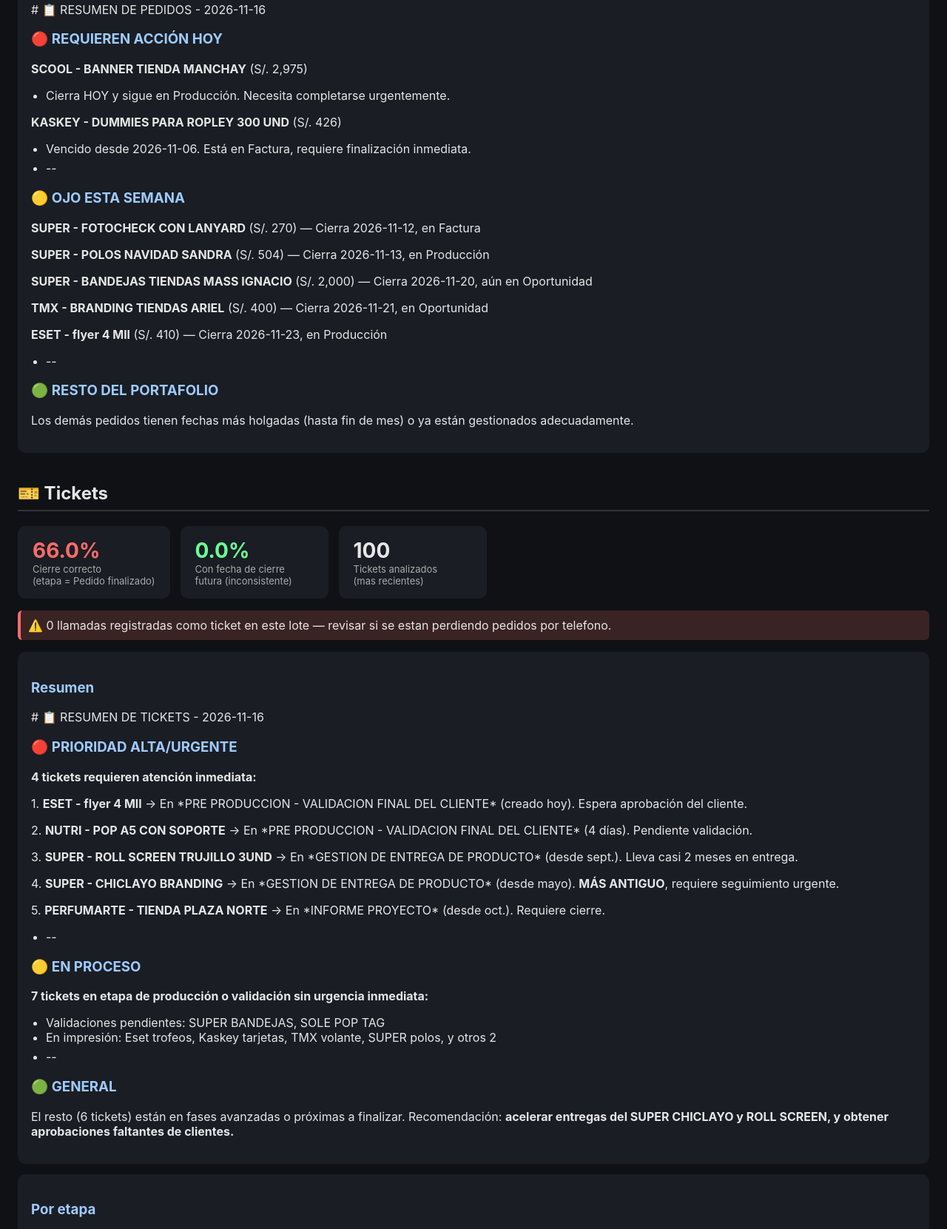
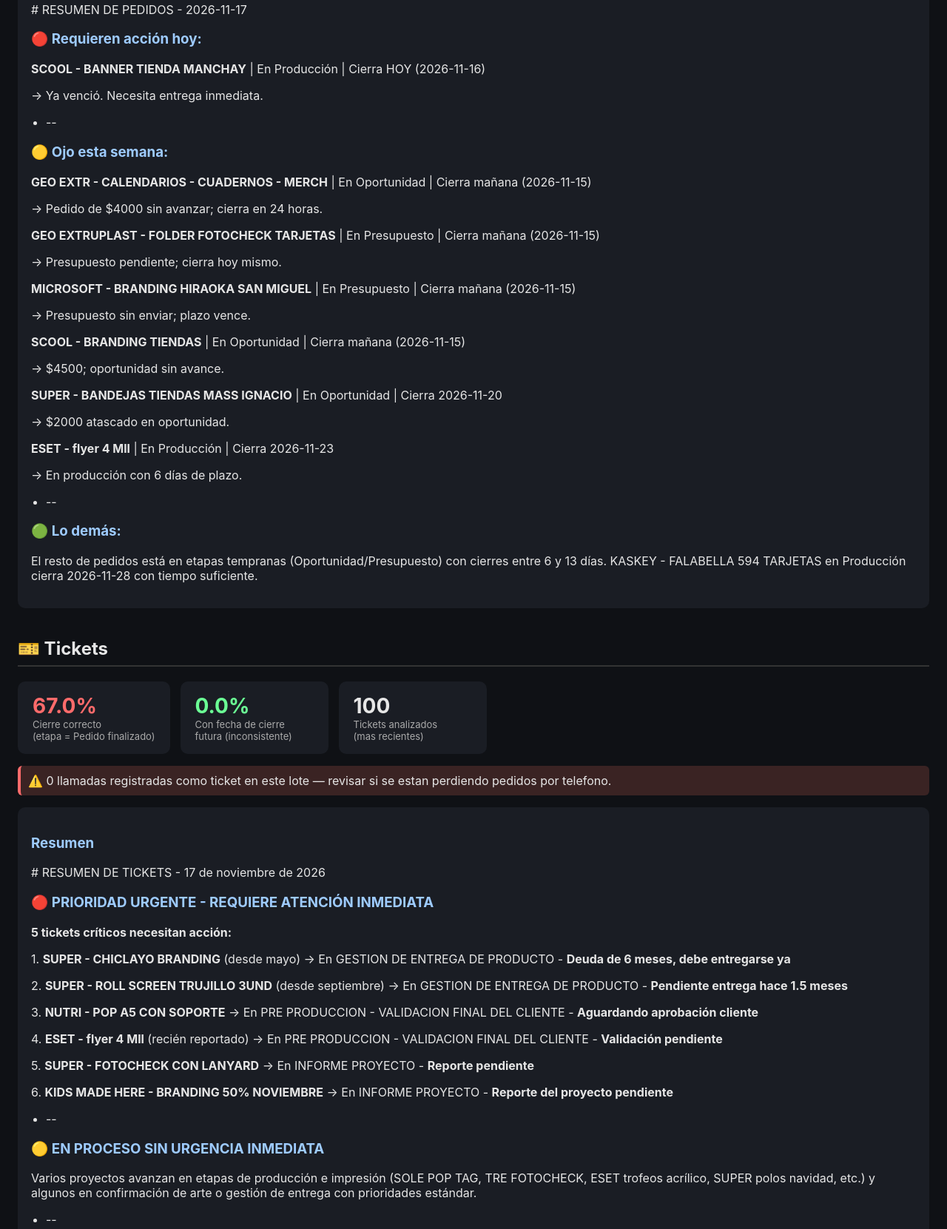
Before and after one commit to hectorch1805-dev/AGENTE-PRODUCCION, a plain HTML site: page docs/index.html in a window 1280 px wide. Shown: the part 221-1882 px from the top of the page at 74% size. Drawn offline with Linux system fonts and the light colour scheme.

Commit message:
Actualizar dashboard Tue Nov 17 22:49:26 UTC 2026

```diff
--- a/docs/index.html
+++ b/docs/index.html
@@ -26,41 +26,42 @@
 </head>
 <body>
 <h1>📊 Dashboard — Pedidos y Tickets</h1>
-<div class="fecha">Actualizado: 16/11/2026 18:41 (hora Perú)</div>
+<div class="fecha">Actualizado: 17/11/2026 17:49 (hora Perú)</div>
 
 <h2 id="pedidos">📦 Pedidos</h2>
 <div class="card">
-<p># 📋 RESUMEN DE PEDIDOS - 2026-11-16</p>
-<h3>🔴 REQUIEREN ACCIÓN HOY</h3>
-<p><strong>SCOOL - BANNER TIENDA MANCHAY</strong> (S/. 2,975)</p>
-<ul>
-<li>Cierra HOY y sigue en Producción. Necesita completarse urgentemente.</li>
-</ul>
-<p><strong>KASKEY - DUMMIES PARA ROPLEY 300 UND</strong> (S/. 426)</p>
-<ul>
-<li>Vencido desde 2026-11-06. Está en Factura, requiere finalización inmediata.</li>
-</ul>
+<p># RESUMEN DE PEDIDOS - 2026-11-17</p>
+<h3>🔴 Requieren acción hoy:</h3>
+<p><strong>SCOOL - BANNER TIENDA MANCHAY</strong> | En Producción | Cierra HOY (2026-11-16)</p>
+<p>→ Ya venció. Necesita entrega inmediata.</p>
 <ul>
 <li>--</li>
 </ul>
-<h3>🟡 OJO ESTA SEMANA</h3>
-<p><strong>SUPER - FOTOCHECK CON LANYARD</strong> (S/. 270) — Cierra 2026-11-12, en Factura</p>
-<p><strong>SUPER - POLOS NAVIDAD SANDRA</strong> (S/. 504) — Cierra 2026-11-13, en Producción</p>
-<p><strong>SUPER - BANDEJAS TIENDAS MASS IGNACIO</strong> (S/. 2,000) — Cierra 2026-11-20, aún en Oportunidad</p>
-<p><strong>TMX - BRANDING TIENDAS ARIEL</strong> (S/. 400) — Cierra 2026-11-21, en Oportunidad</p>
-<p><strong>ESET - flyer 4 Mll</strong> (S/. 410) — Cierra 2026-11-23, en Producción</p>
+<h3>🟡 Ojo esta semana:</h3>
+<p><strong>GEO EXTR - CALENDARIOS - CUADERNOS - MERCH</strong> | En Oportunidad | Cierra mañana (2026-11-15)</p>
+<p>→ Pedido de $4000 sin avanzar; cierra en 24 horas.</p>
+<p><strong>GEO EXTRUPLAST - FOLDER FOTOCHECK TARJETAS</strong> | En Presupuesto | Cierra mañana (2026-11-15)</p>
+<p>→ Presupuesto pendiente; cierra hoy mismo.</p>
+<p><strong>MICROSOFT - BRANDING HIRAOKA SAN MIGUEL</strong> | En Presupuesto | Cierra mañana (2026-11-15)</p>
+<p>→ Presupuesto sin enviar; plazo vence.</p>
+<p><strong>SCOOL - BRANDING TIENDAS</strong> | En Oportunidad | Cierra mañana (2026-11-15)</p>
+<p>→ $4500; oportunidad sin avance.</p>
+<p><strong>SUPER - BANDEJAS TIENDAS MASS IGNACIO</strong> | En Oportunidad | Cierra 2026-11-20</p>
+<p>→ $2000 atascado en oportunidad.</p>
+<p><strong>ESET - flyer 4 Mll</strong> | En Producción | Cierra 2026-11-23</p>
+<p>→ En producción con 6 días de plazo.</p>
 <ul>
 <li>--</li>
 </ul>
-<h3>🟢 RESTO DEL PORTAFOLIO</h3>
-<p>Los demás pedidos tienen fechas más holgadas (hasta fin de mes) o ya están gestionados adecuadamente.</p>
+<h3>🟢 Lo demás:</h3>
+<p>El resto de pedidos está en etapas tempranas (Oportunidad/Presupuesto) con cierres entre 6 y 13 días. KASKEY - FALABELLA 594 TARJETAS en Producción cierra 2026-11-28 con tiempo suficiente.</p>
 </div>
 
 <h2 id="tickets">🎫 Tickets</h2>
 
 <div class="kpis">
   <div class="kpi">
-    <div class="valor rojo">66.0%</div>
+    <div class="valor rojo">67.0%</div>
     <div class="label">Cierre correcto<br>(etapa = Pedido finalizado)</div>
   </div>
   <div class="kpi">
@@ -77,39 +78,36 @@
 
 <div class="card">
 <h3>Resumen</h3>
-<p># 📋 RESUMEN DE TICKETS - 2026-11-16</p>
-<h3>🔴 PRIORIDAD ALTA/URGENTE</h3>
-<p><strong>4 tickets requieren atención inmediata:</strong></p>
-<p>1. <strong>ESET - flyer 4 Mll</strong> → En *PRE PRODUCCION - VALIDACION FINAL DEL CLIENTE* (creado hoy). Espera aprobación del cliente.</p>
-<p>2. <strong>NUTRI - POP A5 CON SOPORTE</strong> → En *PRE PRODUCCION - VALIDACION FINAL DEL CLIENTE* (4 días). Pendiente validación.</p>
-<p>3. <strong>SUPER - ROLL SCREEN TRUJILLO 3UND</strong> → En *GESTION DE ENTREGA DE PRODUCTO* (desde sept.). Lleva casi 2 meses en entrega.</p>
-<p>4. <strong>SUPER - CHICLAYO BRANDING</strong> → En *GESTION DE ENTREGA DE PRODUCTO* (desde mayo). <strong>MÁS ANTIGUO</strong>, requiere seguimiento urgente.</p>
-<p>5. <strong>PERFUMARTE - TIENDA PLAZA NORTE</strong> → En *INFORME PROYECTO* (desde oct.). Requiere cierre.</p>
+<p># RESUMEN DE TICKETS - 17 de noviembre de 2026</p>
+<h3>🔴 PRIORIDAD URGENTE - REQUIERE ATENCIÓN INMEDIATA</h3>
+<p><strong>5 tickets críticos necesitan acción:</strong></p>
+<p>1. <strong>SUPER - CHICLAYO BRANDING</strong> (desde mayo) → En GESTION DE ENTREGA DE PRODUCTO - <strong>Deuda de 6 meses, debe entregarse ya</strong></p>
+<p>2. <strong>SUPER - ROLL SCREEN TRUJILLO 3UND</strong> (desde septiembre) → En GESTION DE ENTREGA DE PRODUCTO - <strong>Pendiente entrega hace 1.5 meses</strong></p>
+<p>3. <strong>NUTRI - POP A5 CON SOPORTE</strong> → En PRE PRODUCCION - VALIDACION FINAL DEL CLIENTE - <strong>Aguardando aprobación cliente</strong></p>
+<p>4. <strong>ESET - flyer 4 Mll</strong> (recién reportado) → En PRE PRODUCCION - VALIDACION FINAL DEL CLIENTE - <strong>Validación pendiente</strong></p>
+<p>5. <strong>SUPER - FOTOCHECK CON LANYARD</strong> → En INFORME PROYECTO - <strong>Reporte pendiente</strong></p>
+<p>6. <strong>KIDS MADE HERE - BRANDING 50% NOVIEMBRE</strong> → En INFORME PROYECTO - <strong>Reporte del proyecto pendiente</strong></p>
 <ul>
 <li>--</li>
 </ul>
-<h3>🟡 EN PROCESO</h3>
-<p><strong>7 tickets en etapa de producción o validación sin urgencia inmediata:</strong></p>
-<ul>
-<li>Validaciones pendientes: SUPER BANDEJAS, SOLE POP TAG</li>
-<li>En impresión: Eset trofeos, Kaskey tarjetas, TMX volante, SUPER polos, y otros 2</li>
-</ul>
+<h3>🟡 EN PROCESO SIN URGENCIA INMEDIATA</h3>
+<p>Varios proyectos avanzan en etapas de producción e impresión (SOLE POP TAG, TRE FOTOCHECK, ESET trofeos acrílico, SUPER polos navidad, etc.) y algunos en confirmación de arte o gestión de entrega con prioridades estándar.</p>
 <ul>
 <li>--</li>
 </ul>
-<h3>🟢 GENERAL</h3>
-<p>El resto (6 tickets) están en fases avanzadas o próximas a finalizar. Recomendación: <strong>acelerar entregas del SUPER CHICLAYO y ROLL SCREEN, y obtener aprobaciones faltantes de clientes.</strong></p>
+<h3>🟢 SITUACIÓN GENERAL</h3>
+<p>El resto de proyectos avanza según calendario. <strong>TMX - VOLANTE A5</strong> ya está finalizado. Recomendamos resolver urgentemente los atrasos de entregas y obtener validaciones pendientes esta semana.</p>
 </div>
 
 <div class="card">
 <h3>Por etapa</h3>
 <table><tr><th>Etapa</th><th>Cantidad</th><th>%</th></tr>
-<tr><td>PEDIDO FINALIZADO</td><td>66</td><td>66.0%</td></tr>
-<tr><td>PRODUCCION - IMPRESION</td><td>12</td><td>12.0%</td></tr>
+<tr><td>PEDIDO FINALIZADO</td><td>67</td><td>67.0%</td></tr>
+<tr><td>PRODUCCION - IMPRESION</td><td>9</td><td>9.0%</td></tr>
 <tr><td>PRE PRODUCCION - VALIDACION FINAL DEL CLIENTE</td><td>7</td><td>7.0%</td></tr>
-<tr><td>GESTION DE ENTREGA DE PRODUCTO</td><td>5</td><td>5.0%</td></tr>
+<tr><td>GESTION DE ENTREGA DE PRODUCTO</td><td>6</td><td>6.0%</td></tr>
+<tr><td>INFORME PROYECTO</td><td>5</td><td>5.0%</td></tr>
 <tr><td>DISEÑO</td><td>5</td><td>5.0%</td></tr>
-<tr><td>INFORME PROYECTO</td><td>4</td><td>4.0%</td></tr>
 <tr><td>CONFIRMACION DE ARTE</td><td>1</td><td>1.0%</td></tr>
 
 </table>
@@ -137,12 +135,12 @@
 </div>
 
 
-<h2 id="semanal">📅 Reporte Semanal — Semana del 12/11 al 16/11</h2>
+<h2 id="semanal">📅 Reporte Semanal — Semana del 13/11 al 17/11</h2>
 
 <div class="kpis">
-  <div class="kpi"><div class="valor">9</div><div class="label">Negocios creados<br>esta semana</div></div>
+  <div class="kpi"><div class="valor">8</div><div class="label">Negocios creados<br>esta semana</div></div>
   <div class="kpi"><div class="valor">0</div><div class="label">Pasaron a Producción<br>esta semana</div></div>
-  <div class="kpi"><div class="valor">7</div><div class="label">Tickets creados<br>esta semana</div></div>
+  <div class="kpi"><div class="valor">5</div><div class="label">Tickets creados<br>esta semana</div></div>
   <div class="kpi"><div class="valor">0</div><div class="label">Tickets cerrados<br>esta semana</div></div>
   <div class="kpi"><div class="valor rojo">100.0%</div><div class="label">Tickets Alta/Urgente<br>esta semana</div></div>
 </div>
@@ -163,8 +161,8 @@
 <div class="card">
 <h3>Tickets por miembro del equipo (esta semana)</h3>
 <table><tr><th>Persona</th><th>Tickets</th></tr>
-<tr><td>HECTOR CHAVEZ</td><td>4</td></tr>
-<tr><td>Derril Valero</td><td>3</td></tr>
+<tr><td>HECTOR CHAVEZ</td><td>3</td></tr>
+<tr><td>Derril Valero</td><td>2</td></tr>
 
 </table>
 </div>
```
